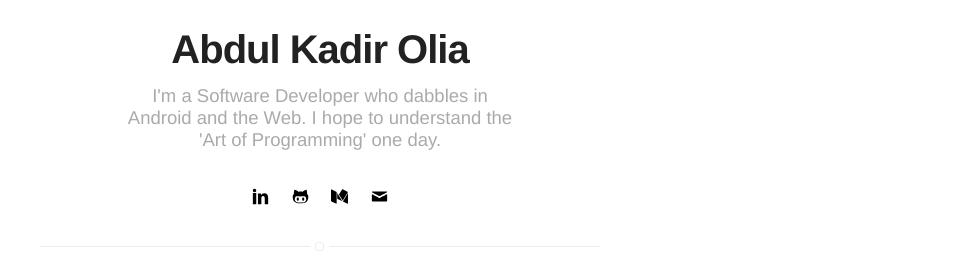
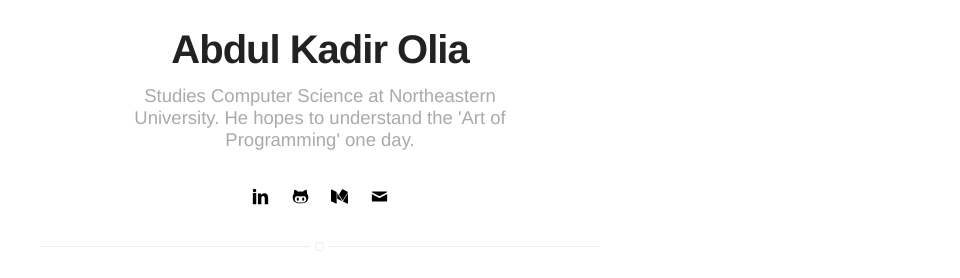
Before and after one commit to Abdulkadir98/Abdulkadir98.github.io, a Jekyll site: the page built from blog/index.html, in a window 1280 px wide. Shown: the part 282-560 px from the top of the page, without its empty margins (320-1280 px from the left). Built offline with Jekyll 4.4.1, drawn with Linux system fonts in a browser that asks for light colours.

Commit message:
Update _config.yml

```diff
--- a/_config.yml
+++ b/_config.yml
@@ -1,6 +1,6 @@
 # main text of home
 name: Abdul Kadir Olia
-bio: I'm a Software Developer who dabbles in Android and the Web. I hope to understand the 'Art of Programming' one day.
+bio: Studies Computer Science at Northeastern University. He hopes to understand the 'Art of Programming' one day.
 
 # twitter summary info
 description: A blog about technology and stuff related
```
